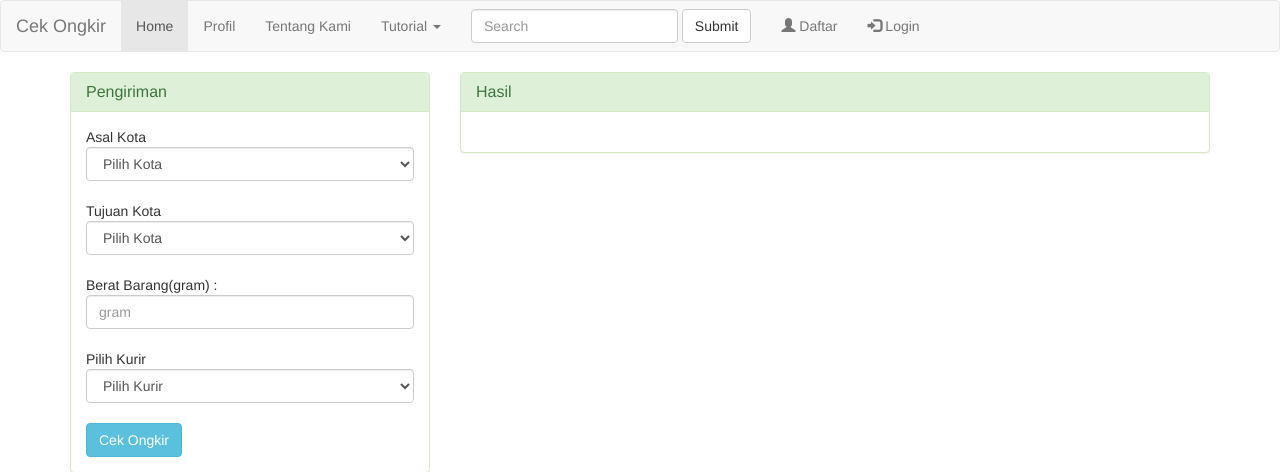
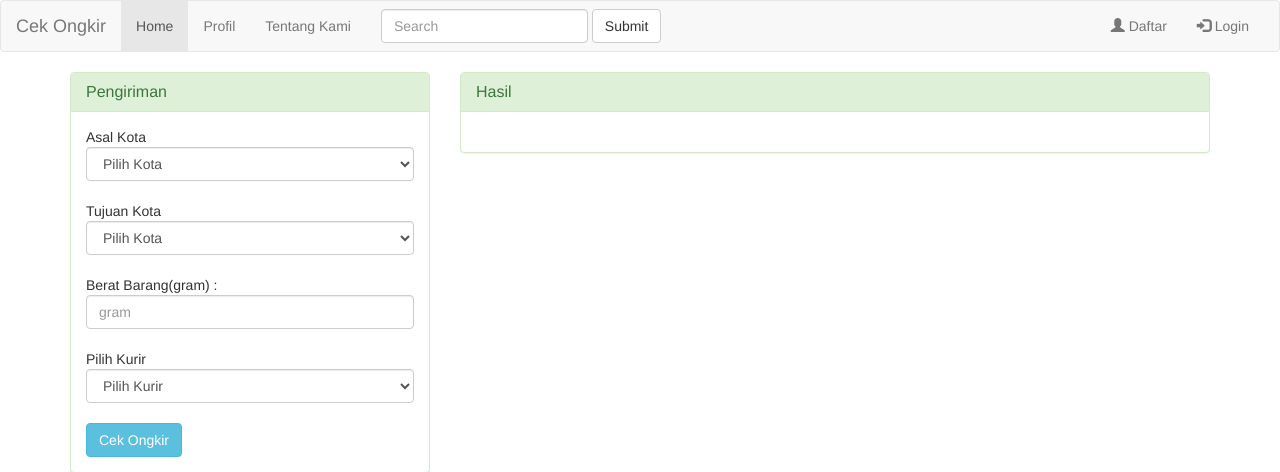
Before and after one commit to nadyop/novely, a CodeIgniter app: page / in a window 1280 px wide. Shown: the top 472 px of the page. Run offline with CodeIgniter, Linux system fonts and the light colour scheme; data that the repository does not hold is empty.

Commit message:
edit navbar menu

```diff
--- a/application/views/cek_ongkir.php
+++ b/application/views/cek_ongkir.php
@@ -22,20 +22,10 @@
       <a class="navbar-brand" href="#">Cek Ongkir</a>
     </div>
     <div class="collapse navbar-collapse" id="bs-example-navbar-collapse-1">
-      <ul class="nav navbar-nav">
 		<ul class="nav navbar-nav">
-        <li class="active"><a href="http://www.malasngoding.com">Home <span class="sr-only">(current)</span></a></li>
+        <li class="active"><a href="">Home <span class="sr-only">(current)</span></a></li>
         <li><a href="#">Profil</a></li>
         <li><a href="#">Tentang Kami</a></li>
-        <li class="dropdown">
-          <a class="dropdown-toggle" data-toggle="dropdown" href="#">Tutorial
-                        <span class="caret"></span></a>
-          <ul class="dropdown-menu">
-            <li><a href="#">HTML</a></li>
-            <li><a href="#">CSS</a></li>
-            <li><a href="#">Bootstrap</a></li>
-          </ul>
-        </li>
       </ul>
       <form class="navbar-form navbar-left" role="search">
         <div class="form-group">
```
